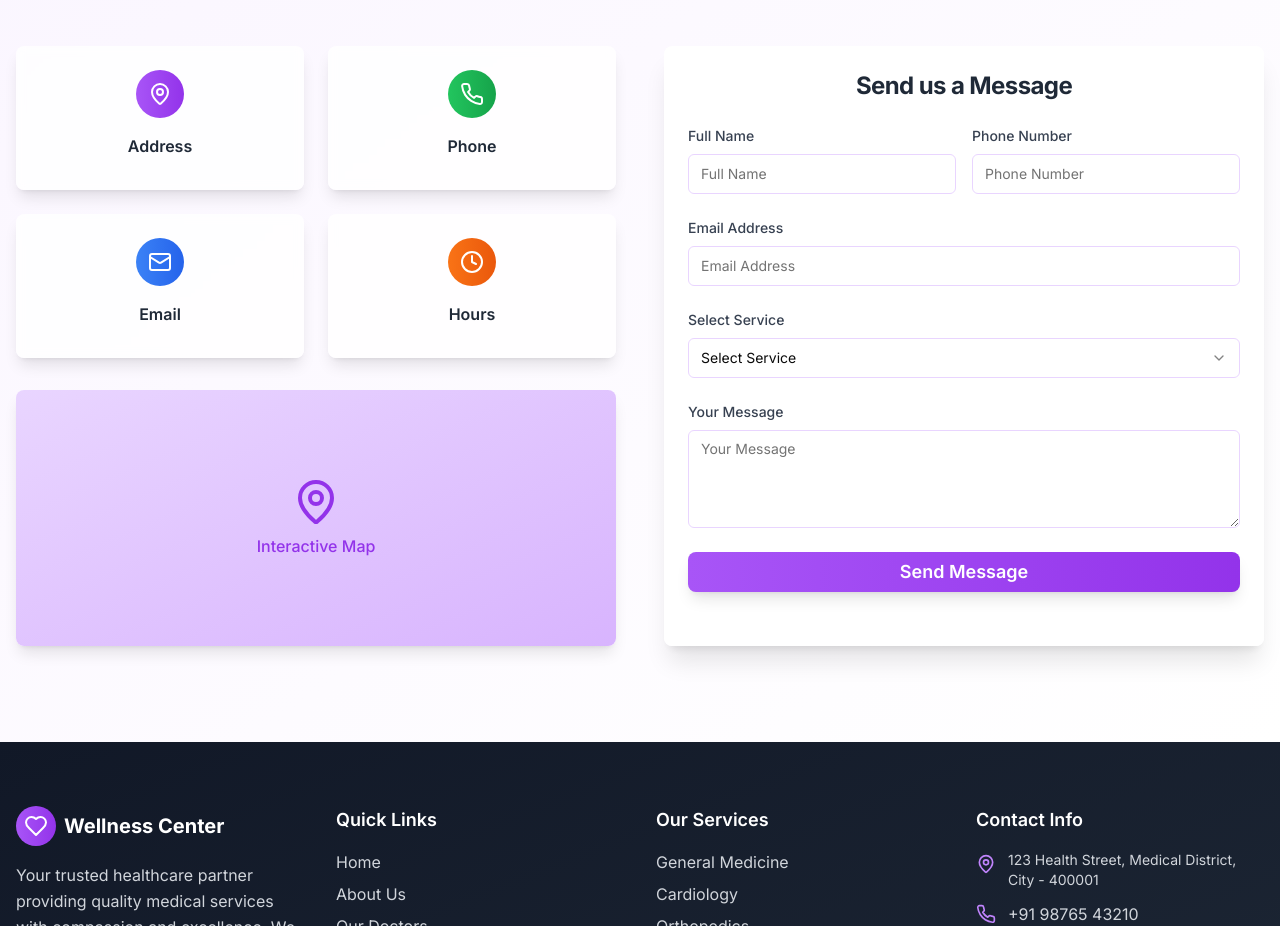
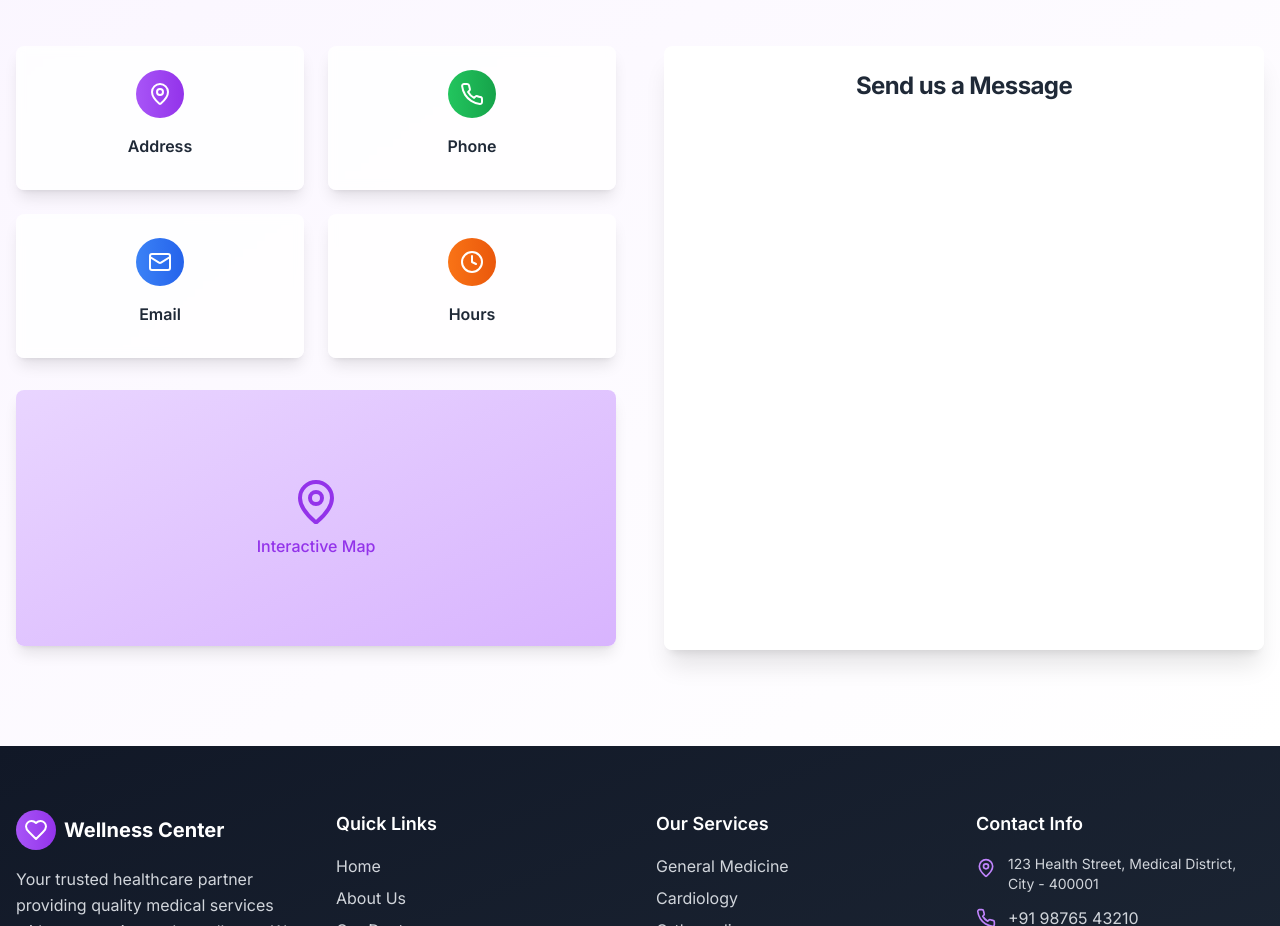
Before and after one commit to Yuraj1247/WELLNESS_CENTER_AIAGENTS_EVERCODE, a Next.js app in the folder frontend/: page /en in a window 1280 px wide. Shown: the part 3860-4786 px from the top of the page. Built offline with nearby package versions, Linux system fonts and the light colour scheme.

Commit message:
Update contact.tsx

```diff
--- a/frontend/components/contact.tsx
+++ b/frontend/components/contact.tsx
@@ -1,8 +1,4 @@
 import { Card, CardContent, CardHeader, CardTitle } from "@/components/ui/card"
-import { Button } from "@/components/ui/button"
-import { Input } from "@/components/ui/input"
-import { Textarea } from "@/components/ui/textarea"
-import { Select, SelectContent, SelectItem, SelectTrigger, SelectValue } from "@/components/ui/select"
 import { MapPin, Phone, Mail, Clock } from "lucide-react"
 
 interface ContactProps {
@@ -91,61 +87,20 @@ export default function Contact({ dict }: ContactProps) {
             </Card>
           </div>
 
-          {/* Contact Form */}
+          {/* Replaced Contact Form with Fillout Embed */}
           <Card className="border-0 shadow-xl bg-white/90 backdrop-blur-sm">
             <CardHeader>
               <CardTitle className="text-2xl font-bold text-center text-gray-800">Send us a Message</CardTitle>
             </CardHeader>
-            <CardContent className="space-y-6">
-              <div className="grid grid-cols-1 md:grid-cols-2 gap-4">
-                <div>
-                  <label className="text-sm font-medium text-gray-700 mb-2 block">{dict.contact.form.name}</label>
-                  <Input placeholder={dict.contact.form.name} className="border-purple-200 focus:border-purple-500" />
-                </div>
-                <div>
-                  <label className="text-sm font-medium text-gray-700 mb-2 block">{dict.contact.form.phone}</label>
-                  <Input placeholder={dict.contact.form.phone} className="border-purple-200 focus:border-purple-500" />
-                </div>
-              </div>
-
-              <div>
-                <label className="text-sm font-medium text-gray-700 mb-2 block">{dict.contact.form.email}</label>
-                <Input
-                  type="email"
-                  placeholder={dict.contact.form.email}
-                  className="border-purple-200 focus:border-purple-500"
-                />
-              </div>
-
-              <div>
-                <label className="text-sm font-medium text-gray-700 mb-2 block">{dict.contact.form.service}</label>
-                <Select>
-                  <SelectTrigger className="border-purple-200 focus:border-purple-500">
-                    <SelectValue placeholder={dict.contact.form.service} />
-                  </SelectTrigger>
-                  <SelectContent>
-                    <SelectItem value="general">General Medicine</SelectItem>
-                    <SelectItem value="cardiology">Cardiology</SelectItem>
-                    <SelectItem value="orthopedics">Orthopedics</SelectItem>
-                    <SelectItem value="pediatrics">Pediatrics</SelectItem>
-                    <SelectItem value="dermatology">Dermatology</SelectItem>
-                    <SelectItem value="gynecology">Gynecology</SelectItem>
-                  </SelectContent>
-                </Select>
-              </div>
-
-              <div>
-                <label className="text-sm font-medium text-gray-700 mb-2 block">{dict.contact.form.message}</label>
-                <Textarea
-                  placeholder={dict.contact.form.message}
-                  rows={4}
-                  className="border-purple-200 focus:border-purple-500"
-                />
-              </div>
-
-              <Button className="w-full bg-gradient-to-r from-purple-500 to-purple-600 hover:from-purple-600 hover:to-purple-700 text-white py-3 text-lg font-semibold rounded-lg shadow-lg hover:shadow-xl transition-all duration-300">
-                {dict.contact.form.submit}
-              </Button>
+            <CardContent>
+              <div
+                dangerouslySetInnerHTML={{
+                  __html: `
+                    <div style="width:100%;height:500px;" data-fillout-id="odUctmh74Wus" data-fillout-embed-type="standard" data-fillout-inherit-parameters data-fillout-dynamic-resize></div>
+                    <script src="https://server.fillout.com/embed/v1/"></script>
+                  `,
+                }}
+              />
             </CardContent>
           </Card>
         </div>
```
